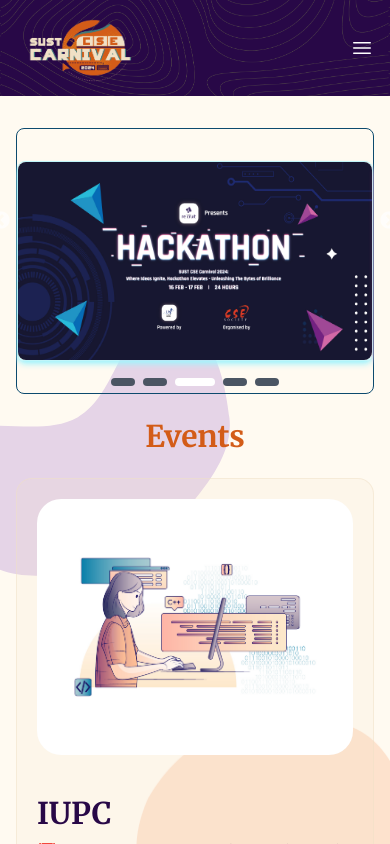
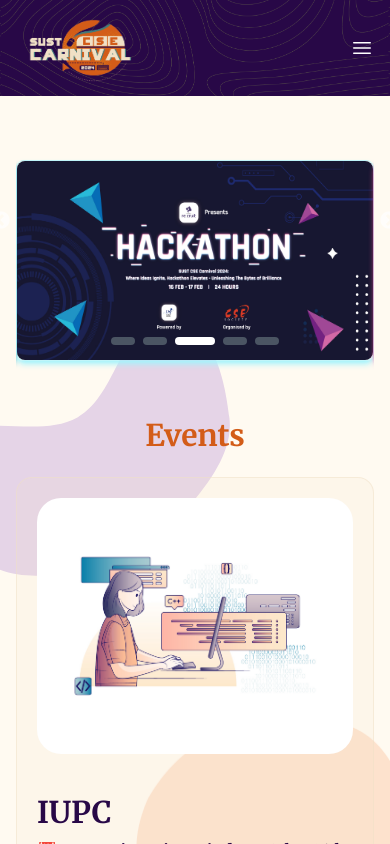
Before and after one commit to Mufassir-Chowdhury/cse-carnival, a React (Vite) app: page / in a window 390 px wide. Shown: the top 844 px of the page. Built offline with nearby package versions, Linux system fonts and the light colour scheme; a web font is replaced by a local one.

Commit message:
fixed banner border

```diff
--- a/src/components/Banner.jsx
+++ b/src/components/Banner.jsx
@@ -33,7 +33,7 @@
         }
     }
     return (
-        <div className={` mt-20 sm:mx-20 md:bg-cover md:bg-center z-10 ${bgURL[link].bg} rounded-lg border border-sky-900 `}>
+        <div className={` mt-20 sm:mx-20 md:bg-cover md:bg-center z-10 ${bgURL[link].bg} rounded-lg md:border border-sky-900 `}>
             <div className="w-full h-full md:backdrop-blur-sm rounded-lg py-8 flex justify-center">
                 <div className={`flex justify-center sm:h-80 aspect-video ${bgURL[link].shadow} rounded-lg border-opacity-70  shadow-md`}>
                     <img src={link} alt="banner" className="w-full h-full rounded-lg" />
--- a/src/components/Carousel.jsx
+++ b/src/components/Carousel.jsx
@@ -64,7 +64,7 @@
           <Banner key={image.link} link={image.link} />
         ))}
       </Slider>
-      <div className='flex justify-center absolute bottom-4 left-1/2 transform -translate-x-1/2'>
+      <div className='flex justify-center absolute bottom-14 md:bottom-4 left-1/2 transform -translate-x-1/2'>
         <div className='dots-row flex gap-2'>
           {images.map((_, index) => (
             <button
```
